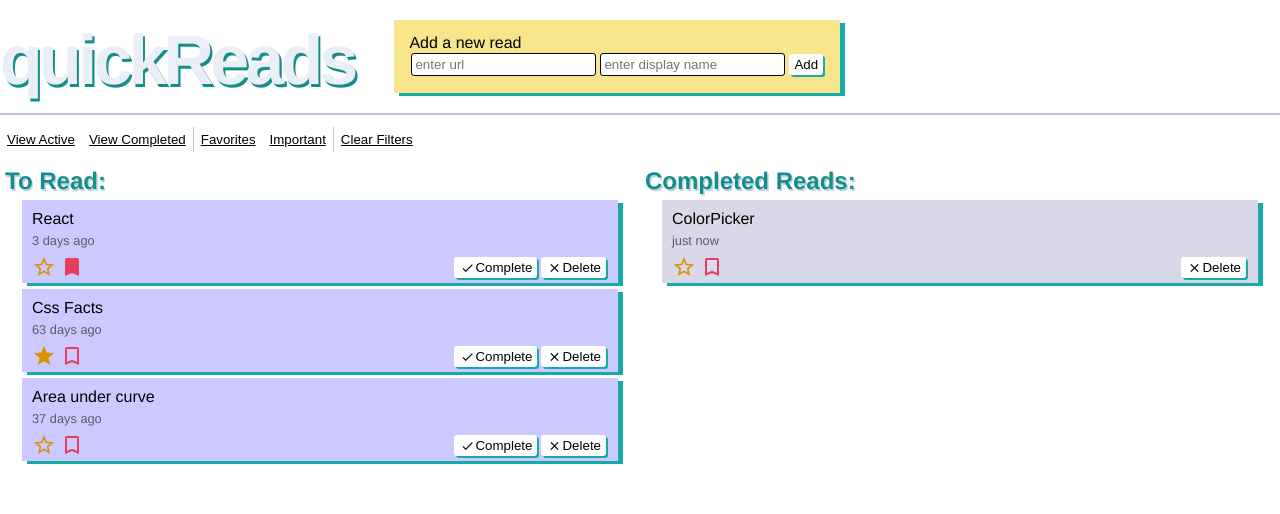
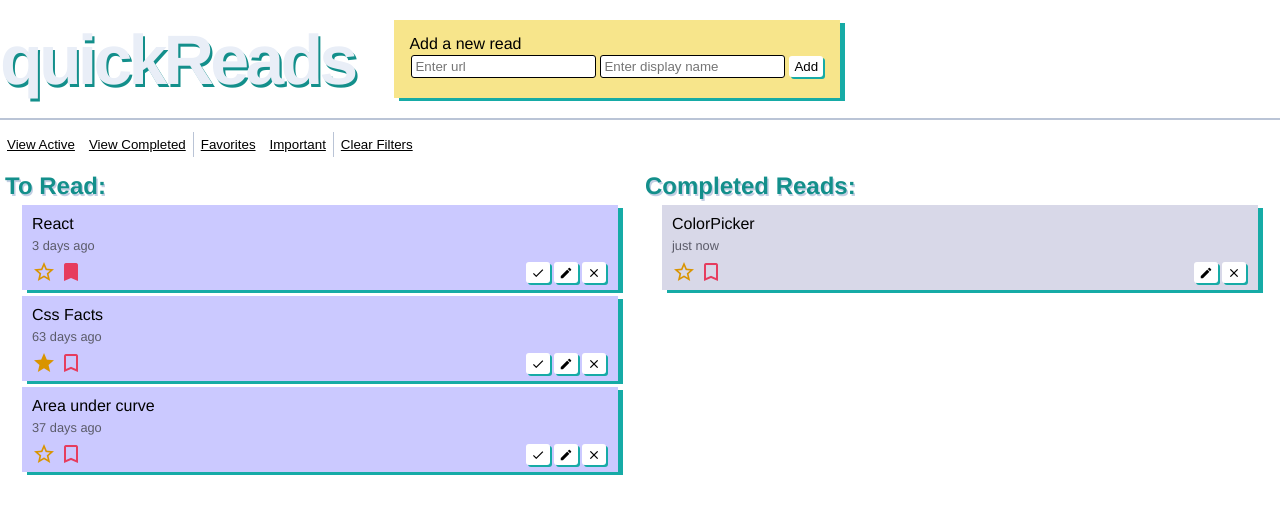
Before and after one commit to biamess/quickReads, a React (Create React App) app: page / in a window 1280 px wide. Shown: the top 514 px of the page. Built offline with nearby package versions, Linux system fonts and the light colour scheme.

Commit message:
Add support for editing

```diff
--- a/src/App.css
+++ b/src/App.css
@@ -1,3 +1,4 @@
+/* App colors */
 h1 {
   margin: 0px;
   padding: 0px;
@@ -21,7 +22,7 @@ input {
   border: 1px solid black;
   padding: 3px; }
 
-.shadow, .addNew, .readItem {
+.shadow, .readInput, .newRead, .editRead, .readItem {
   box-shadow: 5px 3px #16aba6; }
 
 @keyframes shake {
@@ -45,13 +46,39 @@ input {
   padding: 20px 0;
   border-bottom: 2px solid #bac4d6; }
 
-.addNew {
-  padding: 15px;
+.hidden {
+  visibility: hidden; }
+
+/*Styles for action elements*/
+.popup, .editRead {
+  position: fixed;
+  top: 50%;
+  left: 50%;
+  -webkit-transform: translate(-50%, -50%);
+  transform: translate(-50%, -50%); }
+
+.readInput, .newRead, .editRead {
+  padding: 15px 15px 5px 15px; }
+
+.newRead {
   display: inline-block;
   background-color: #f7e58b; }
-  .addNew p {
-    line-height: 1; }
 
+.editRead {
+  background-color: #b2d4ca;
+  z-index: 2; }
+
+.lock {
+  position: fixed;
+  top: 0;
+  bottom: 0;
+  left: 0;
+  right: 0;
+  background: rgba(90, 90, 90, 0.4);
+  z-index: 2; }
+
+/*End styles for action elements*/
+/* Styles for text*/
 .logoLarge, h1 {
   font-weight: 600;
   color: #e9eef7;
@@ -68,6 +95,12 @@ input {
   font-size: 16px;
   line-height: 1.5em; }
 
+.errorMessage {
+  padding: 1px 0 0 2px;
+  font-size: 11px;
+  color: #b00000; }
+
+/* End text styles */
 .readListContainer {
   margin: 10px 0 0 0; }
 
@@ -77,13 +110,6 @@ input {
   width: 50%;
   min-width: 325px; }
 
-.filterGroup {
-  display: inline-block;
-  margin-top: 2px; }
-
-.filterGroup:not(:last-child) {
-  border-right: 1px solid #bac4d6; }
-
 /* Styles for individual "Reads" */
 .readItem {
   padding: 10px 10px 0 10px;
@@ -91,7 +117,7 @@ input {
   margin: auto;
   transition-duration: 0.4s; }
 
-.readItem:not(:last-child) {
+.readItemContainer:not(:last-child) {
   margin-bottom: 6px; }
 
 .readName {
@@ -110,6 +136,9 @@ input {
 .activeReadList .readInfo {
   border-bottom: 2px solid #cbc9ff; }
 
+.activeReadList .editMode {
+  background-color: #b2d4ca; }
+
 .completedReadList .readItem {
   background-color: #d8d8e8; }
 
@@ -119,21 +148,22 @@ input {
 .completedReadList .readInfo {
   border-bottom: 2px solid #d8d8e8; }
 
+.completedReadList .editMode {
+  background-color: #b2d4ca; }
+
+.readAction {
+  padding-bottom: 2px; }
+
 .readFlair {
   display: inline-block; }
-
   .readFlair .favorite {
     color: #d99400; }
-
   .readFlair .favorite:hover {
     color: #dbae4d; }
-
   .readFlair .important {
     color: #e63c5e; }
-
   .readFlair .important:hover {
     color: #e87289; }
-
   .readFlair i:hover {
     cursor: pointer; }
 
@@ -196,13 +226,22 @@ input {
 
 .flairButton {
   display: inline-block;
-  padding-right: 4px; }
+  background-color: inherit;
+  border: none;
+  padding: 0 3px 0 0;
+  margin: 0; }
 
 .buttonIcon {
   font-size: 14px;
-  margin: 0 1px;
   display: inline-flex;
-  vertical-align: text-bottom; }
+  vertical-align: middle; }
+
+.filterGroup {
+  display: inline-block;
+  margin-top: 2px; }
+
+.filterGroup:not(:last-child) {
+  border-right: 1px solid #bac4d6; }
 
 /* End Button styles*/
 /* Tooltip styles */
@@ -219,8 +258,10 @@ input {
   padding: 3px 5px;
   border-radius: 3px;
   position: absolute;
-  z-index: 1;
-  left: 105%; }
+  width: 50px;
+  bottom: 125%;
+  left: 50%;
+  margin-left: -30px; }
 
 .tooltipContainer:hover .tooltip {
   visibility: visible; }
@@ -228,11 +269,12 @@ input {
 .tooltipContainer .tooltip::after {
   content: " ";
   position: absolute;
-  top: 50%;
-  right: 100%;
-  margin-top: -5px;
+  top: 100%;
+  /* At the bottom of the tooltip */
+  left: 50%;
+  margin-left: -5px;
   border-width: 5px;
   border-style: solid;
-  border-color: transparent black transparent transparent; }
+  border-color: black transparent transparent transparent; }
 
 /* End Tooltip styles */
--- a/src/App.js
+++ b/src/App.js
@@ -23,6 +23,7 @@ class App extends React.Component {
         };
 
         this.onAddNewRead = this.onAddNewRead.bind(this);
+        this.onSaveEditRead = this.onSaveEditRead.bind(this);
         this.onDeleteRead = this.onDeleteRead.bind(this);
         this.onCompleteRead = this.onCompleteRead.bind(this);
         this.onFaveButtonPress = this.onFaveButtonPress.bind(this);
@@ -33,6 +34,16 @@ class App extends React.Component {
     // Add a new read with given url and displayName
     onAddNewRead(url, displayName) {
         this.setState((state) => ({ initialized: true, reads: [{ displayName: displayName, url: url, timeStamp: new Date(), isFavorite: false, isImportant: false, isComplete: false }, ...state.reads] }));
+    }
+
+    // Update an edited read
+    onSaveEditRead(index, url, displayName) {
+        this.setState((state) => {
+            const updatedReads = [...state.reads];
+            updatedReads[index].url = url || updatedReads[index].url;
+            updatedReads[index].displayName = displayName || updatedReads[index].displayName;
+            return { reads: updatedReads };
+        });
     }
 
     // Delete the read at index
@@ -76,17 +87,17 @@ class App extends React.Component {
             <div className="appContainer">
                 <div className="toolbar">
                     <Logo />
-                    <ReadInput animate={this.state.reads.length == 0} onAddNewRead={this.onAddNewRead} />
+                    <NewRead animate={this.state.reads.length === 0} onSave={this.onAddNewRead} />
                 </div>
 
                 {/*Display either a welcome message or filters and the list of reads depending on whether there is any data to display*/}
-                {this.state.reads.length == 0 ?
+                {this.state.reads.length === 0 ?
                     <div class="message">
                         <p> Welcome to <span class="logoSmall">quickReads</span>, a tool to keep track of articles, tutorials, and other webpages that you'd like to visit later!</p>
                         <p> <span class="logoSmall">Reads</span> that you have saved will appear here. </p>
                         <p> Add a new <span class="logoSmall">read</span> above to get started!</p>
                     </div> :
-                    <ReadList onDeleteRead={this.onDeleteRead} onCompleteRead={this.onCompleteRead} onFaveButtonPress={this.onFaveButtonPress} onImportantButtonPress={this.onImportantButtonPress} reads={this.state.reads} />
+                    <ReadList onSaveEditRead={this.onSaveEditRead} onDeleteRead={this.onDeleteRead} onCompleteRead={this.onCompleteRead} onFaveButtonPress={this.onFaveButtonPress} onImportantButtonPress={this.onImportantButtonPress} reads={this.state.reads} />
                 }
             </div>);
     }
@@ -154,7 +165,7 @@ class ReadList extends React.Component {
     // Create a list of Read components from a list of reads data
     createReads(readsData) {
         return readsData.map(
-            (item) => <Read key={"Read" + item.readIndex} readIndex={item.readIndex} displayName={item.displayName} url={item.url} timeStamp={item.timeStamp} isImportant={item.isImportant} isFavorite={item.isFavorite} isComplete={item.isComplete} onDeleteRead={this.props.onDeleteRead} onCompleteRead={this.props.onCompleteRead} onFaveButtonPress={this.props.onFaveButtonPress} onImportantButtonPress={this.props.onImportantButtonPress} />);
+            (item) => <Read uniqueKey={"Read" + item.readIndex} read={item} onSaveEditRead={this.props.onSaveEditRead} onDeleteRead={this.props.onDeleteRead} onCompleteRead={this.props.onCompleteRead} onFaveButtonPress={this.props.onFaveButtonPress} onImportantButtonPress={this.props.onImportantButtonPress} />);
     }
 
     // Render the list of reads taking into account filter settings
@@ -163,7 +174,7 @@ class ReadList extends React.Component {
         let preparedReads = this.props.reads.map((read, index) => ({ ...read, readIndex: index }));
 
         // If both OR no filters are selected, display all.
-        const viewAllStatuses = this.state.filterActive == this.state.filterCompleted;
+        const viewAllStatuses = this.state.filterActive === this.state.filterCompleted;
         const viewAllFlair = !(this.state.filterFavorites || this.state.filterImportant);
 
         let filteredReads = [];
@@ -195,7 +206,7 @@ class ReadList extends React.Component {
             <div className="readListContainer">
                 <Filters onViewActivePress={this.onViewActivePress} filterActive={this.state.filterActive} onViewCompletedPress={this.onViewCompletedPress} filterCompleted={this.state.filterCompleted} onClearFiltersPress={this.onClearFiltersPress} onFilterFavoritesPress={this.onFilterFavoritesPress} onFilterImportantPress={this.onFilterImportantPress} filterFavorites={this.state.filterFavorites} filterImportant={this.state.filterImportant} />
 
-                {(activeReads.length == 0 && completedReads.length == 0) ?
+                {(activeReads.length === 0 && completedReads.length === 0) ?
                     <p className="message">Nothing to show here!</p> : null}
 
                 {activeReads.length > 0 ?
@@ -218,63 +229,90 @@ class ReadList extends React.Component {
 class Read extends React.Component {
     constructor(props) {
         super(props);
-        this.handleDeleteRead = this.handleDeleteRead.bind(this);
-        this.handleCompleteRead = this.handleCompleteRead.bind(this);
+
+        this.state = {
+            editMode: false
+        };
+
+        this.handleCancelEdit = this.handleCancelEdit.bind(this);
+        this.handleEdit = this.handleEdit.bind(this);
+        this.handleSaveEdit = this.handleSaveEdit.bind(this);
+        this.handleDelete = this.handleDelete.bind(this);
+        this.handleComplete = this.handleComplete.bind(this);
         this.handleFaveButtonPress = this.handleFaveButtonPress.bind(this);
         this.handleImportantButtonPress = this.handleImportantButtonPress.bind(this);
     }
 
+    // Handle saving edits to the read
+    handleSaveEdit(newUrl, newDisplayName) {
+        this.props.onSaveEditRead(this.props.read.readIndex, newUrl, newDisplayName);
+        this.setState({ editMode: false });
+    }
+
+    // Handle cancelling an edit
+    handleCancelEdit() {
+        this.setState({ editMode: false });
+    }
+
+    // Handle editing a read
+    handleEdit() {
+        this.setState({ editMode: true });
+    }
+
     // Handle deleting the read
-    handleDeleteRead() {
-        this.props.onDeleteRead(this.props.readIndex);
+    handleDelete() {
+        this.props.onDeleteRead(this.props.read.readIndex);
     }
 
     // Handle marking a read as completed
-    handleCompleteRead() {
-        this.props.onCompleteRead(this.props.readIndex);
+    handleComplete() {
+        this.props.onCompleteRead(this.props.read.readIndex);
     }
 
     // Handle toggling the "favorite" status of the read
     handleFaveButtonPress() {
-        this.props.onFaveButtonPress(this.props.readIndex);
+        this.props.onFaveButtonPress(this.props.read.readIndex);
     }
 
     // Handle toggling the "important" status of the read
     handleImportantButtonPress() {
-        this.props.onImportantButtonPress(this.props.readIndex);
+        this.props.onImportantButtonPress(this.props.read.readIndex);
     }
 
     // Render the Read component
     render() {
         return (
-            <div className="readItem">
-
-                <a href={this.props.url} target="_blank">
+            <div className="readItemContainer">
+                {/* Display the edit popup if in edit mode */}
+                {
+                    this.state.editMode ?
+                        <EditRead displayName={this.props.read.displayName} url={this.props.read.url} onSave={this.handleSaveEdit} onCancel={this.handleCancelEdit} /> :
+                        null
+                }
+            <div key={this.props.uniqueKey} className={"readItem" + (this.state.editMode ? " editMode" : "")}>
+                <a href={this.props.read.url} target="_blank" rel="noopener noreferrer" >
                     <div className="readInfo">
-                        <p className="readName" >{this.props.displayName || this.props.url}</p>
-                        <ReadTimeStamp timeStamp={this.props.timeStamp} />
+                        <p className="readName" >{this.props.read.displayName || this.props.read.url}</p>
+                        <ReadTimeStamp timeStamp={this.props.read.timeStamp} />
                     </div>
                 </a>
                 <div className="readAction">
                     <div className="readFlair">
-                        <FlairButton key="faveButton" buttonClass="favorite" tooltip={this.props.isFavorite ? "Unfavorite" : "Favorite"} onFlairButtonPress={this.handleFaveButtonPress} iconName={this.props.isFavorite ? "star" : "star_border"} />
-                        <FlairButton key="importantButton" buttonClass="important" tooltip={this.props.isImportant ? "Unimportant" : "Important"} onFlairButtonPress={this.handleImportantButtonPress} iconName={this.props.isImportant ? "bookmark" : "bookmark_border"} />
+                        <IconButton buttonClass="flairButton" iconClass="favorite" iconName={this.props.read.isFavorite ? "star" : "star_border"} tooltip={this.props.read.isFavorite ? "Unfavorite" : "Favorite"} onButtonPress={this.handleFaveButtonPress} />
+                        <IconButton buttonClass="flairButton" iconClass="important" iconName={this.props.read.isImportant ? "bookmark" : "bookmark_border"} tooltip={this.props.read.isImportant ? "Make not important" : "Make Important"} onButtonPress={this.handleImportantButtonPress} />
                     </div>
 
-                    <button className="readButton" type="button" onClick={this.handleDeleteRead}>
-                        <i className="buttonIcon material-icons">clear</i>
-                        Delete
-          </button>
-
+                    <IconButton buttonClass="readButton" iconClass="buttonIcon" iconName="clear" tooltip="Delete" onButtonPress={this.handleDelete} />
+                    <IconButton buttonClass="readButton" iconClass="buttonIcon" iconName="edit" tooltip="Edit" onButtonPress={this.handleEdit} />
                     {/* If the read is not yet completed, display a button to complete it*/}
-                    {!this.props.isComplete ?
-                        <button className="readButton" type="button" onClick={this.handleCompleteRead}>
-                            <i className="buttonIcon material-icons">done</i>
-                            Complete
-            </button> :
-                        null}
+                    {
+                        !this.props.read.isComplete ?
+                        <IconButton buttonClass="readButton" iconClass="buttonIcon" iconName="done" tooltip="Done" onButtonPress={this.handleComplete} /> :
+                            null
+                    }
                 </div>
-            </div>);
+                </div>
+                </div>);
     }
 }
 
@@ -316,33 +354,37 @@ class ReadTimeStamp extends React.Component {
     }
 }
 
-// Component for user input of new reads
+// Component for user input of reads
 class ReadInput extends React.Component {
     constructor(props) {
         super(props);
         this.state = {
-            url: "",
-            displayName: ""
+            url: this.props.url || "" ,
+            displayName: this.props.displayName || "",
+            errorMessage: ""
         };
         this.handleSubmit = this.handleSubmit.bind(this);
         this.handleUrlInput = this.handleUrlInput.bind(this);
         this.handleDisplayNameInput = this.handleDisplayNameInput.bind(this);
     }
 
-    // Handle submitting the new read form
+    // Handle submitting the form
     handleSubmit(event) {
         event.preventDefault();
 
-        // Only add if url is provided
-        if (this.state.url) {
-            this.props.onAddNewRead(this.state.url, this.state.displayName);
-            this.setState({ url: "", displayName: "" });
+        // Check if url is required and present
+        if (this.props.requireUrl && !this.state.url) {
+            this.setState({ errorMessage: "Url is required" });
+        }
+        else {
+            this.props.submitHandler(this.state.url, this.state.displayName);
+            this.setState({ url: "", displayName: "", errorMessage: "" });
         }
     }
 
     // Update state based on user input in the controlled url field
     handleUrlInput(event) {
-        this.setState({ url: event.target.value });
+        this.setState({ url: event.target.value, errorMessage: "" });
     }
 
     // Update state based on user input in the controlled display name field
@@ -353,40 +395,52 @@ class ReadInput extends React.Component {
     // Render the "add new" input box
     render() {
         return (
-            <div id="addNewRead" className={"addNew" + (this.props.animate ? " shake" : "")}>
+            <div className={this.props.styles}>
                 <form onSubmit={this.handleSubmit}>
-                    <p>Add a new read</p>
-                    <input type="url" id="urlInput" placeholder="enter url" value={this.state.url} onChange={this.handleUrlInput} />
-                    <input type="text" placeholder="enter display name" value={this.state.displayName} onChange={this.handleDisplayNameInput} />
-                    <input type="submit" className="appButton" value="Add" />
+                    <p>{this.props.label}</p>
+                    <input type="url" id="urlInput" placeholder="Enter url" value={this.state.url} onChange={this.handleUrlInput} />
+                    <input type="text" placeholder="Enter display name" value={this.state.displayName} onChange={this.handleDisplayNameInput} />
+
+                    {/*Include a cancel button if a handler is provided*/}
+                    {
+                        this.props.handleCancel ?
+                        <button type="button" className="appButton" onClick={this.props.handleCancel}>Cancel</button> :
+                            null
+                    }
+                    <input type="submit" className="appButton" value={this.props.submitButtonName} />
+                    <p className={"errorMessage" + (this.state.errorMessage ? "" : " hidden" )}>{"! " + this.state.errorMessage }</p>
                 </form>
-            </div>);
+            </div>
+        );
     }
 }
 
-// Buttons which allow a user to mark a read with "flair", such as "liked" or "important"
-class FlairButton extends React.Component {
-    constructor(props) {
-        super(props);
+// Component for user input of a new read.
+// Returns a ReadInput component.
+function NewRead(props) {
+    return (
+        <ReadInput styles={"newRead" + (props.animate ? " shake" : "")} label="Add a new read" requireUrl={true} submitButtonName="Add" submitHandler={props.onSave} />
+        );
+}
 
-        this.handleClick = this.handleClick.bind(this);
-    }
+// Component for editing a read.
+// Returns a ReadInput component.
+function EditRead(props) {
+    return (
+        <div className="lock">
+            <ReadInput styles="editRead" label="Edit read" submitButtonName="Save" displayName={props.displayName} url={props.url} submitHandler={props.onSave} handleCancel={props.onCancel} />
+        </div>
+    );
+}
 
-    // Handle toggling the flair button.
-    // Behavior is provided by parent.
-    handleClick(event) {
-        this.props.onFlairButtonPress();
-    }
-
-    // Render the Flair button
-    render() {
+// Button with tooltip displaying an icon.
+function IconButton(props) {
         return (
-            <div className="tooltipContainer flairButton" onClick={this.handleClick}>
-                <div className="tooltip">{this.props.tooltip}</div>
-                <i className={this.props.buttonClass + " material-icons"}>{this.props.iconName}</i>
-            </div>
+            <button type="button" className={props.buttonClass + " tooltipContainer"} onClick={props.onButtonPress}>
+                <div className="tooltip">{props.tooltip}</div>
+                <i className={props.iconClass + " material-icons"}>{props.iconName}</i>
+            </button>
         );
-    }
 }
 
 // Filters to allow the user to adjust which reads are displayed
--- a/src/App.scss
+++ b/src/App.scss
@@ -1,6 +1,8 @@
+/* App colors */
 $shadow-main: #16aba6;
 $shadow-text: #138f8b;
 $action-main: #f7e58b;
+$action-edit: #b2d4ca;
 $logo-main: #e9eef7;
 $logo-invert: #138f8b;
 $shadow-invert: #c3cfe3;
@@ -69,17 +71,49 @@ input {
     border-bottom: 2px solid $border;
 }
 
-.addNew {
+.hidden {
+    visibility:hidden;
+}
+
+/*Styles for action elements*/
+.popup {
+    position: fixed;
+    top: 50%;
+    left: 50%;
+    -webkit-transform: translate(-50%, -50%);
+    transform: translate(-50%, -50%);
+}
+
+.readInput {
     @extend .shadow;
-    padding: 15px;
+    padding: 15px 15px 5px 15px;
+}
+
+.newRead {
+    @extend .readInput;
     display: inline-block;
     background-color: $action-main;
-
-    p {
-        line-height: 1;
-    }
 }
 
+.editRead {
+    @extend .readInput;
+    @extend .popup;
+    background-color: $action-edit;
+    z-index:2;
+}
+
+.lock {
+    position: fixed;
+    top: 0;
+    bottom: 0;
+    left: 0;
+    right: 0;
+    background: rgba(90, 90, 90, 0.4);
+    z-index: 2;
+}
+/*End styles for action elements*/
+
+/* Styles for text*/
 .logoLarge {
     font-weight: 600;
     color: $logo-main;
@@ -99,6 +133,13 @@ input {
     line-height: 1.5em;
 }
 
+.errorMessage {
+    padding: 1px 0 0 2px;
+    font-size: 11px;
+    color: #b00000;
+}
+/* End text styles */
+
 .readListContainer {
     margin: 10px 0 0 0;
 }
@@ -110,15 +151,6 @@ input {
     min-width: 325px;
 }
 
-.filterGroup {
-    display: inline-block;
-    margin-top: 2px;
-}
-
-.filterGroup:not(:last-child) {
-    border-right: 1px solid $border;
-}
-
 /* Styles for individual "Reads" */
 .readItem {
     @extend .shadow;
@@ -128,7 +160,7 @@ input {
     transition-duration: 0.4s;
 }
 
-.readItem:not(:last-child) {
+.readItemContainer:not(:last-child) {
     margin-bottom: 6px;
 }
 
@@ -155,6 +187,10 @@ input {
     .readInfo {
         border-bottom: 2px solid $active;
     }
+
+    .editMode {
+        background-color: $action-edit;
+    }
 }
 
 .completedReadList {
@@ -169,13 +205,19 @@ input {
     .readInfo {
         border-bottom: 2px solid $completed;
     }
+
+    .editMode {
+        background-color: $action-edit;
+    }
+}
+
+.readAction {
+    padding-bottom: 2px;
 }
 
 .readFlair {
     display: inline-block;
-}
 
-.readFlair {
     .favorite {
         color: #d99400;
     }
@@ -275,14 +317,25 @@ input {
 
 .flairButton {
     display: inline-block;
-    padding-right: 4px;
+    background-color: inherit;
+    border: none;
+    padding: 0 3px 0 0;
+    margin: 0;
 }
 
 .buttonIcon {
     font-size: 14px;
-    margin: 0 1px;
     display: inline-flex;
-    vertical-align: text-bottom;
+    vertical-align: middle;
+}
+
+.filterGroup {
+    display: inline-block;
+    margin-top: 2px;
+}
+
+.filterGroup:not(:last-child) {
+    border-right: 1px solid $border;
 }
 /* End Button styles*/
 
@@ -301,9 +354,12 @@ input {
     font-size: 12px;
     padding: 3px 5px;
     border-radius: 3px;
+
     position: absolute;
-    z-index: 1;
-    left: 105%;
+    width: 50px;
+    bottom: 125%;
+    left: 50%;
+    margin-left: -30px;
 }
 
 .tooltipContainer:hover .tooltip {
@@ -313,11 +369,11 @@ input {
 .tooltipContainer .tooltip::after {
     content: " ";
     position: absolute;
-    top: 50%;
-    right: 100%;
-    margin-top: -5px;
+    top: 100%; /* At the bottom of the tooltip */
+    left: 50%;
+    margin-left: -5px;
     border-width: 5px;
     border-style: solid;
-    border-color: transparent black transparent transparent;
+    border-color: black transparent transparent transparent;
 }
 /* End Tooltip styles */
```
Also changed, not shown: src/App.min.css. Lines whose indentation alone changed are shown as unchanged.
